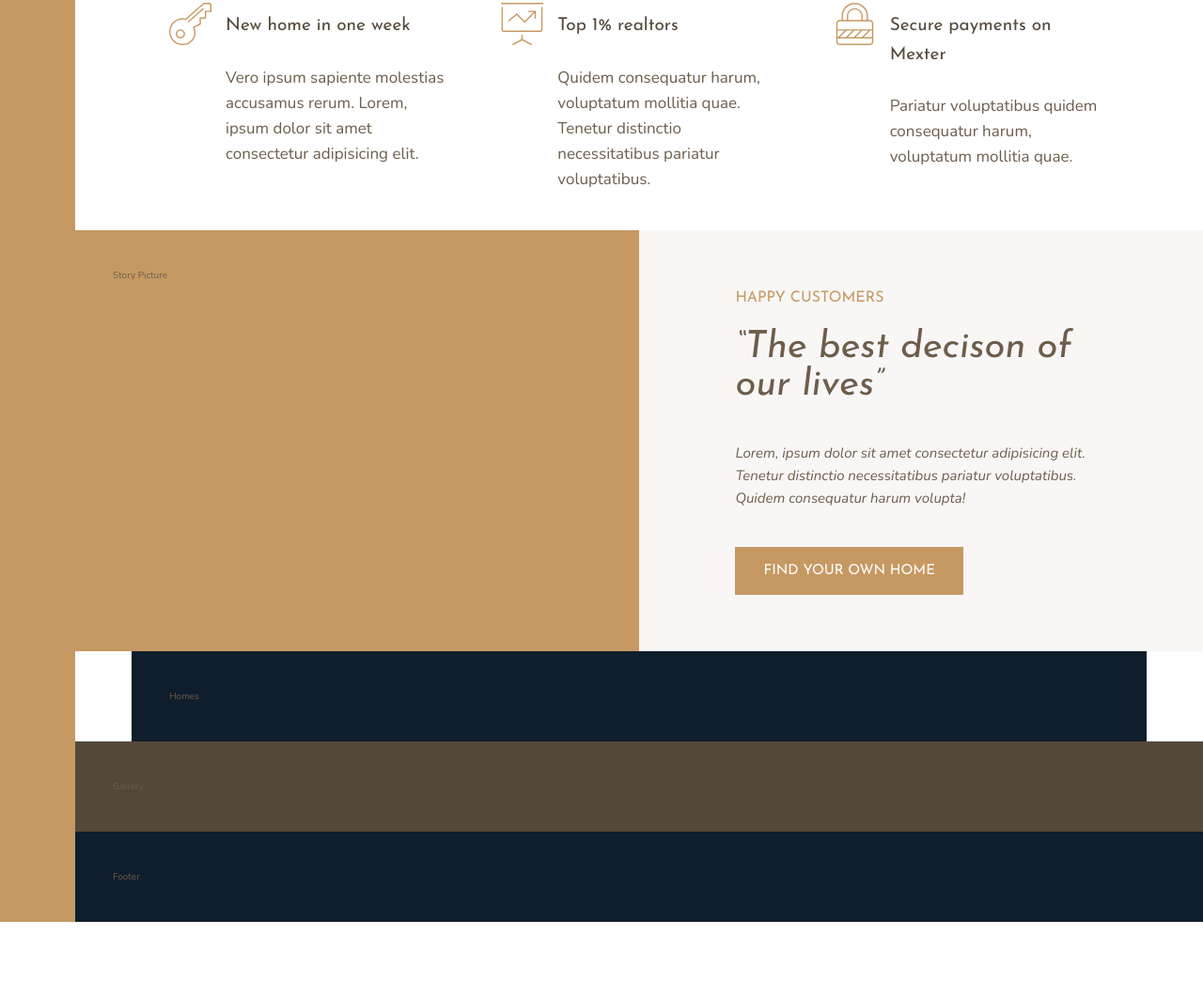
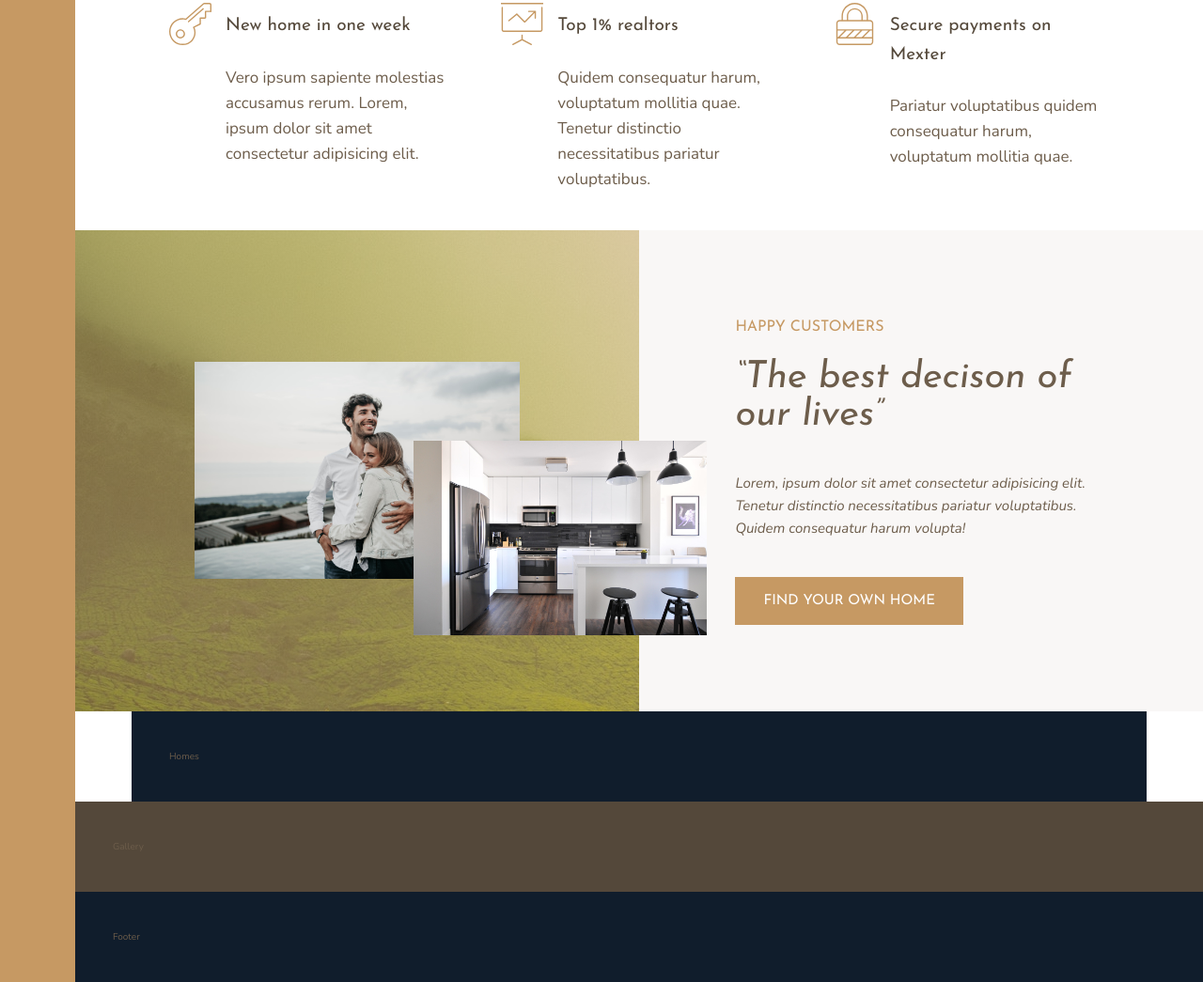
Before and after one commit to sagar-bakshi/realstateweb, a plain HTML site: page index.html in a window 1280 px wide. Shown: the part 918-1963 px from the top of the page at 94% size. Before the commit the page ends 1899 px from the top, so only its background shows below. Drawn offline with nearby package versions, Linux system fonts and the light colour scheme.

Commit message:
added story section

```diff
--- a/css/style.css
+++ b/css/style.css
@@ -17,7 +17,7 @@ body {
 
 .container {
   display: grid;
-  grid-template-rows: 80vh min-content auto repeat(3, min-content);
+  grid-template-rows: 80vh min-content 40vw repeat(3, min-content);
   grid-template-columns: [sidebar-start] 8rem [sidebar-end full-start] minmax(6rem, 1fr) [center-start] repeat(8, [col-start] minmax(min-content, 14rem) [col-end]) [center-end] minmax(6rem, 1fr) [full-end]; }
   .container > * {
     padding: 40px; }
@@ -109,7 +109,25 @@ body {
 
 .story__picture {
   background-color: #c69963;
-  grid-column: full-start / col-end 4; }
+  background-image: linear-gradient(rgba(198, 153, 99, 0.5), rgba(198, 153, 99, 0.5)), url("../img/back.jpg");
+  grid-column: full-start / col-end 4;
+  display: grid;
+  grid-template-columns: repeat(6, 1fr);
+  grid-template-rows: repeat(6, 1fr);
+  align-items: center;
+  z-index: 1; }
+
+.story__img--1 {
+  width: 100%;
+  grid-row: 2/6;
+  grid-column: 2/6; }
+
+.story__img--2 {
+  width: 120%;
+  grid-row: 4/6;
+  grid-column: 4/7;
+  z-index: 10;
+  transform: translateX(6rem); }
 
 .story__content {
   background-color: #f9f7f6;
--- a/index.html
+++ b/index.html
@@ -83,7 +83,8 @@
         </div>
 
         <div class="story__picture">
-            Story Picture
+            <img src="img/story-1.jpg" alt="Couple with house" class="story__img--1">
+            <img src="img/story-2.jpg" alt="new house" class="story__img--2">
         </div>
 
         <div class="story__content">
--- a/sass/_base.scss
+++ b/sass/_base.scss
@@ -36,7 +36,7 @@ body{
 
 .container{
       display: grid;
-      grid-template-rows: 80vh min-content auto repeat(3, min-content);
+      grid-template-rows: 80vh min-content 40vw repeat(3, min-content);
       grid-template-columns: [sidebar-start]8rem [sidebar-end full-start] minmax(6rem, 1fr) [center-start]
       repeat(8, [col-start]minmax(min-content, 14rem)[col-end])[center-end] minmax(6rem, 1fr) [full-end];
 
--- a/sass/_story.scss
+++ b/sass/_story.scss
@@ -4,7 +4,28 @@
 
   &__picture{
     background-color: $color-primary;
+    background-image: linear-gradient(rgba($color-primary, .5), rgba($color-primary, .5)), url("../img/back.jpg");
     grid-column: full-start / col-end 4;
+    display: grid;
+    grid-template-columns: repeat(6, 1fr);
+    grid-template-rows: repeat(6, 1fr);
+    align-items: center;
+    z-index: 1;
+
+  }
+
+  &__img--1{
+    width: 100%;
+    grid-row: 2/6;
+    grid-column: 2/6;
+  }
+
+  &__img--2{
+    width: 120%;
+    grid-row: 4/6;
+    grid-column: 4/7;
+    z-index: 10;
+    transform: translateX(6rem);
   }
 
   &__content{
```
Also changed, not shown: img/story-1.jpg (added), img/story-2.jpg (added).
